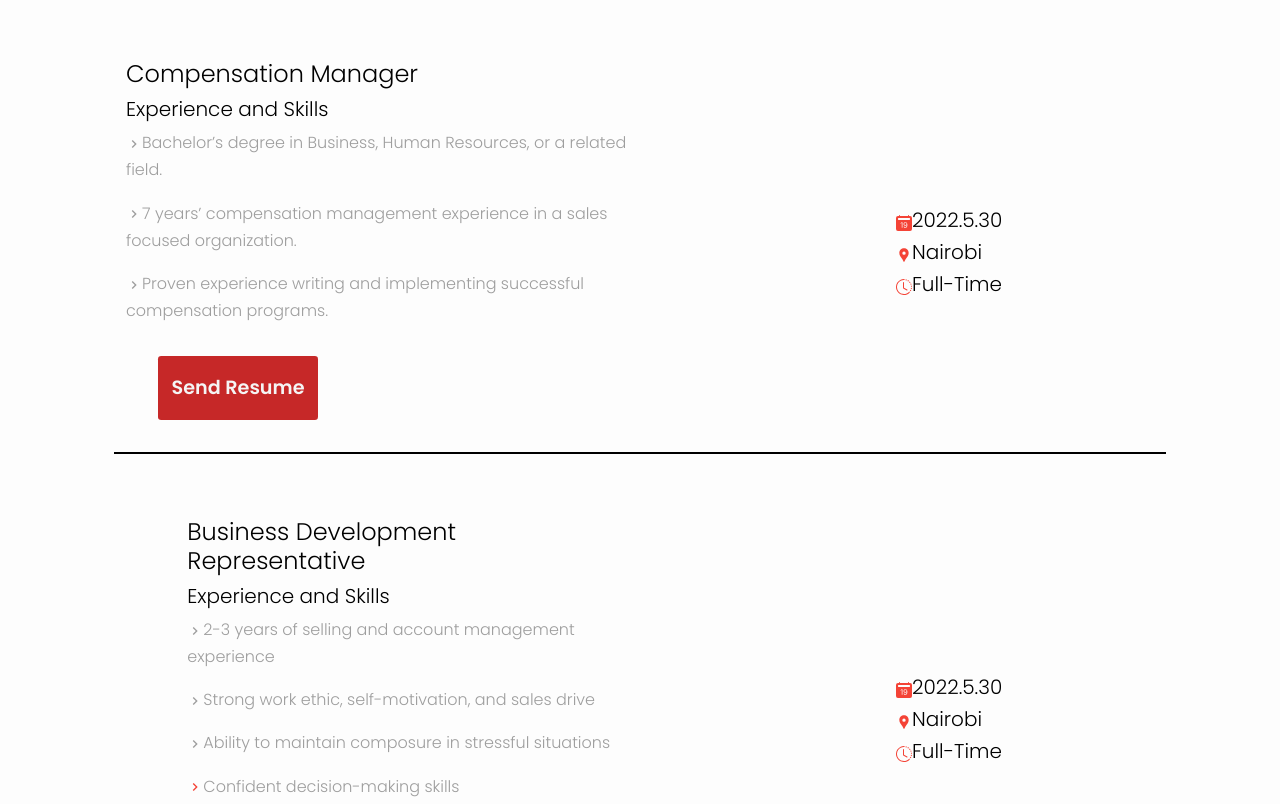
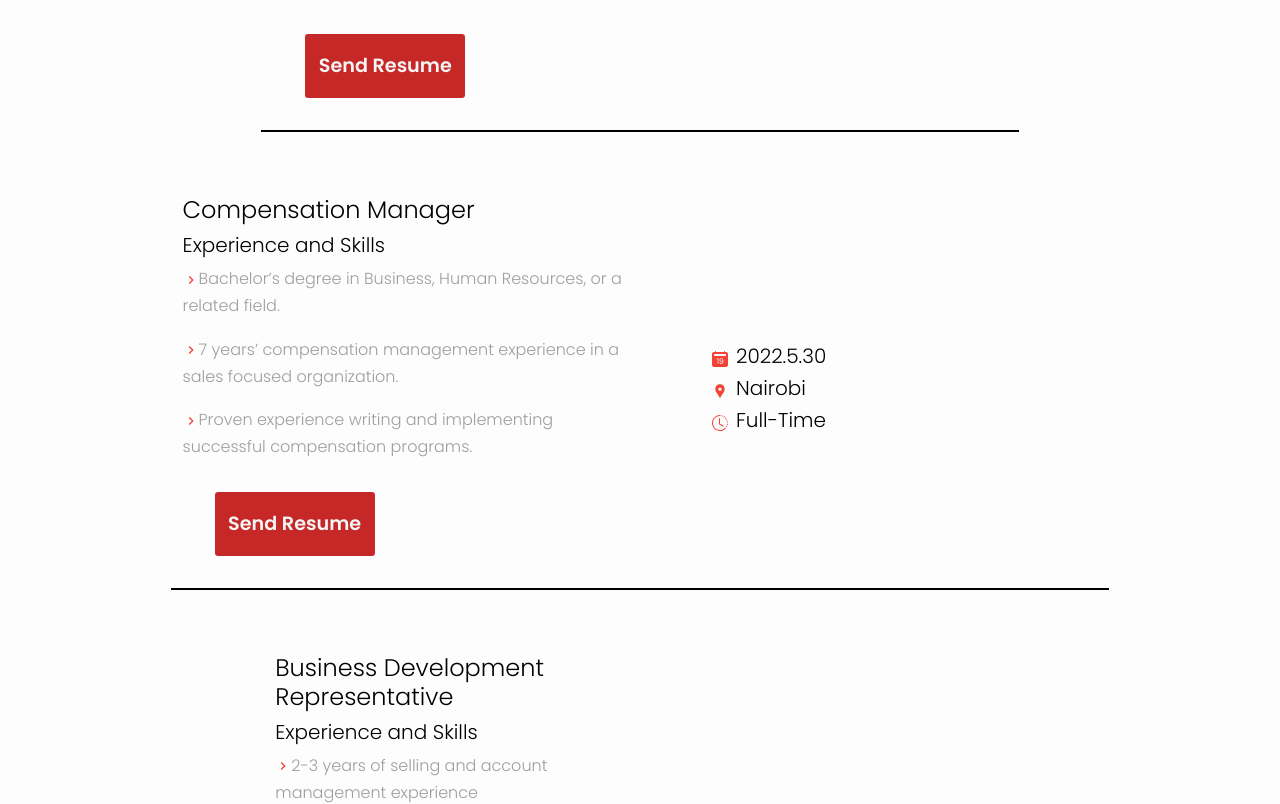
Before and after one commit to Roche001/Logistics-company, a React (Create React App) app: page /Career in a window 1280 px wide. Shown: the part 1321-2125 px from the top of the page. Built offline with nearby package versions, Linux system fonts and the light colour scheme.

Commit message:
update changes

```diff
--- a/src/components/career/Career.css
+++ b/src/components/career/Career.css
@@ -33,6 +33,7 @@
 .career-options-one-social span {
   color: #f44336;
   font-size: 1rem;
+  margin: 0.5rem;
 }
 .career-text {
   display: flex;
--- a/src/components/career/Career.jsx
+++ b/src/components/career/Career.jsx
@@ -108,16 +108,16 @@ const Career = () => {
               <h4>Compensation Manager</h4>
               <h5>Experience and Skills</h5>
               <p>
-                <MdKeyboardArrowRight />
+                <MdKeyboardArrowRight className="red" />
                 Bachelor’s degree in Business, Human Resources, or a related
                 field.
               </p>
               <p>
-                <MdKeyboardArrowRight />7 years’ compensation management
-                experience in a sales focused organization.
+                <MdKeyboardArrowRight className="red" />7 years’ compensation
+                management experience in a sales focused organization.
               </p>
               <p>
-                <MdKeyboardArrowRight />
+                <MdKeyboardArrowRight className="red" />
                 Proven experience writing and implementing successful
                 compensation programs.
               </p>
@@ -151,15 +151,15 @@ const Career = () => {
               <h4>Business Development Representative</h4>
               <h5>Experience and Skills</h5>
               <p>
-                <MdKeyboardArrowRight />
+                <MdKeyboardArrowRight className="red" />
                 2-3 years of selling and account management experience
               </p>
               <p>
-                <MdKeyboardArrowRight />
+                <MdKeyboardArrowRight className="red" />
                 Strong work ethic, self-motivation, and sales drive
               </p>
               <p>
-                <MdKeyboardArrowRight />
+                <MdKeyboardArrowRight className="red" />
                 Ability to maintain composure in stressful situations
               </p>
               <p>
```
